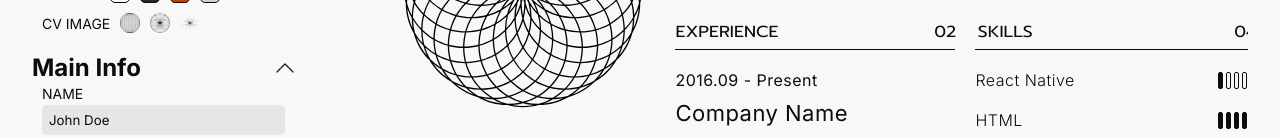
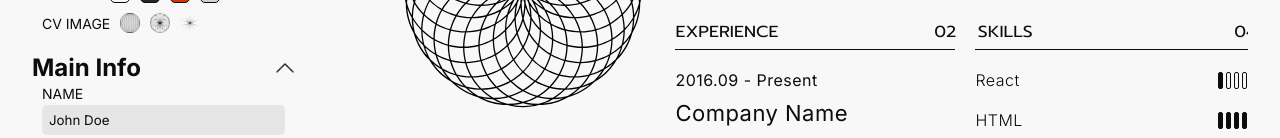
Before and after one commit to pepse3000/cv-application, a React (Vite) app: page / in a window 1280 px wide. Shown: the part 184-322 px from the top of the page. Built offline with nearby package versions, Linux system fonts and the light colour scheme.

Commit message:
chore: small information fix

```diff
--- a/src/assets/defaultInfo.js
+++ b/src/assets/defaultInfo.js
@@ -38,7 +38,7 @@ export const defaultInfo = {
   skills: [
     {
       id: crypto.randomUUID(),
-      skillName: "React Native",
+      skillName: "React",
       level: 1
     },
     {
```
